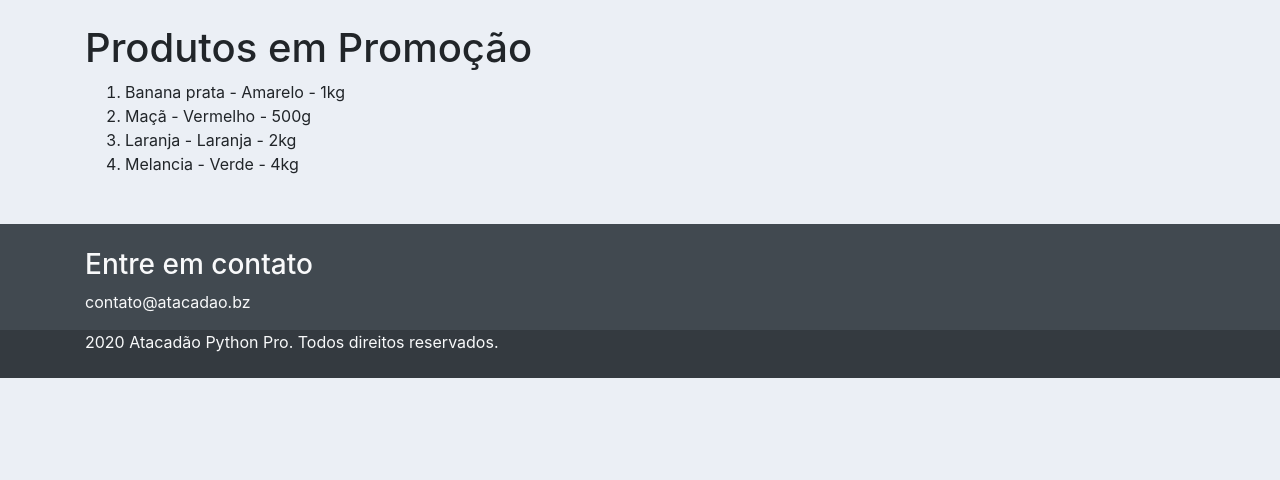
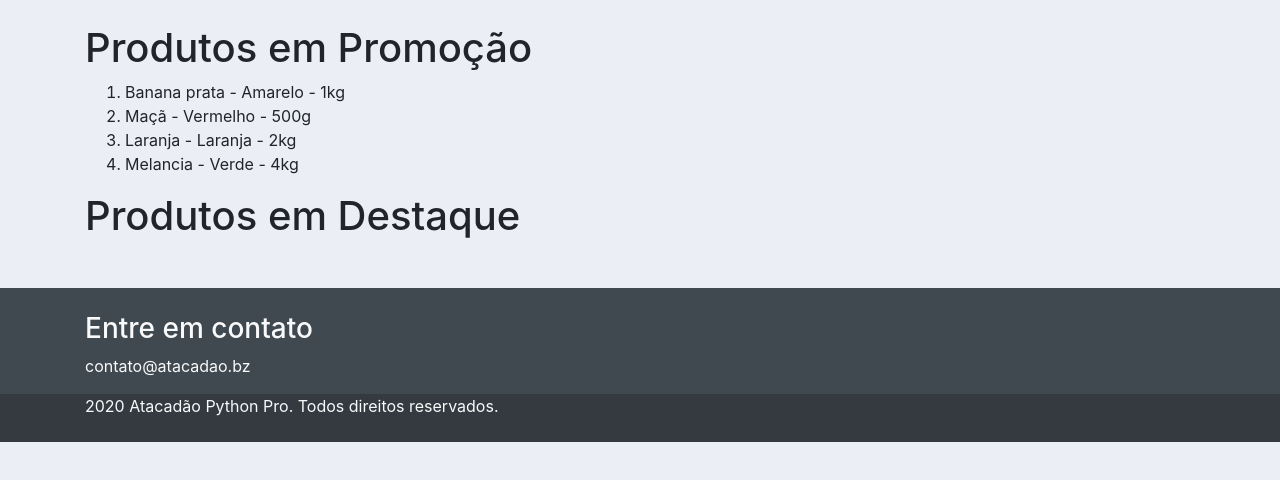
Before and after one commit to niltonpimentel02/atacadao, a Django app: page / in a window 1280 px wide. Shown: the part 56-536 px from the top of the page. Run offline with Django 3.2, Linux system fonts and the light colour scheme; some libraries are stand-ins or nearby versions.

```diff
--- a/pypro/base/templates/base/home.html
+++ b/pypro/base/templates/base/home.html
@@ -12,4 +12,5 @@
         </li>
         {% endfor %}
     </ol>
+    <h1>Produtos em Destaque</h1>
 {% endblock %}
```
